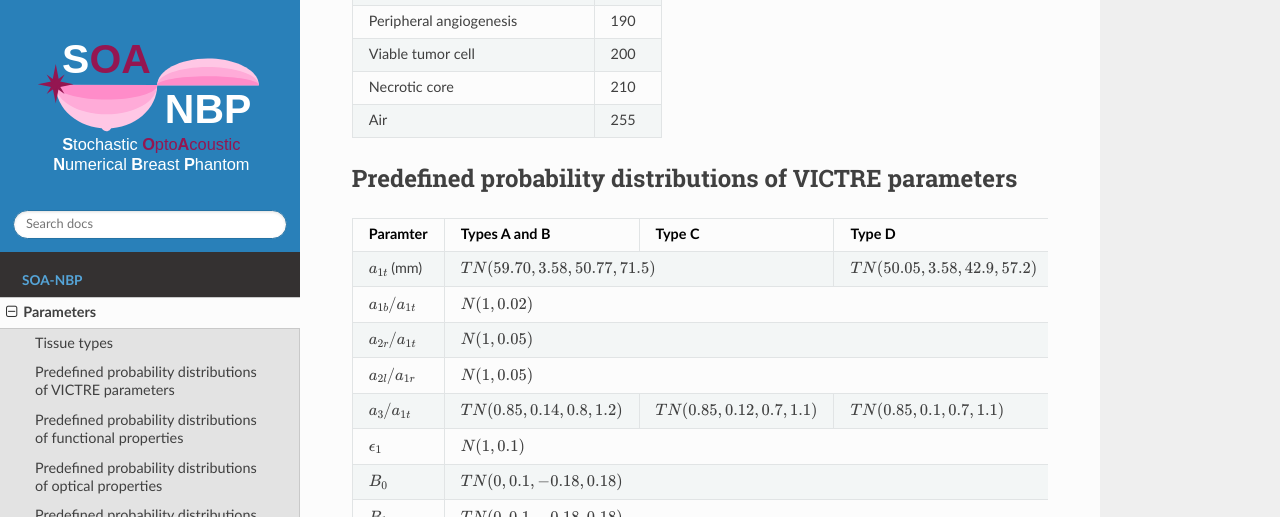
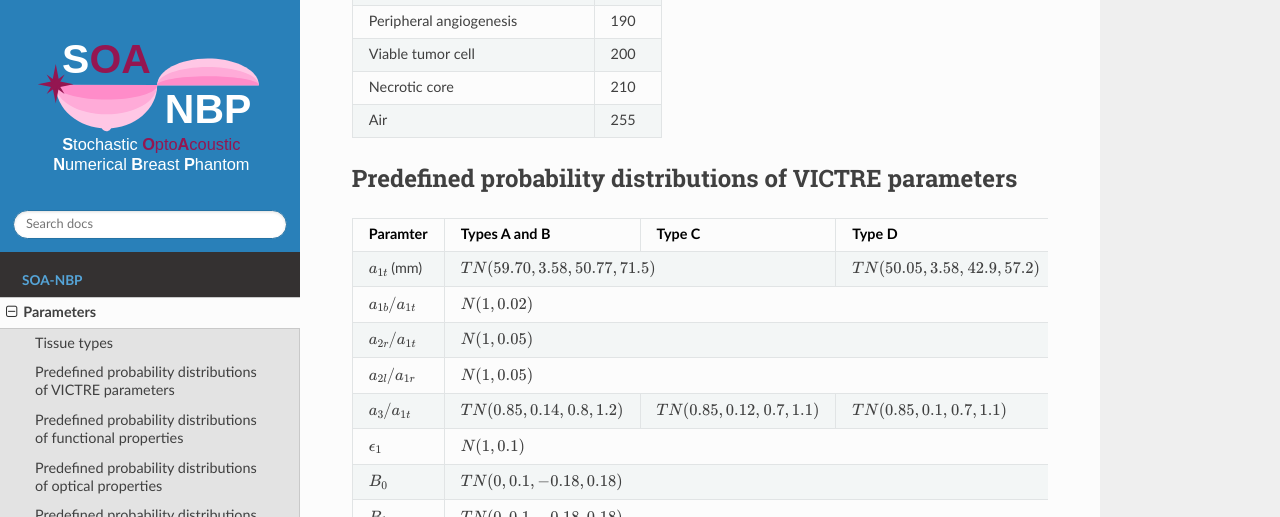
Before and after one commit to seonyeong-park/soa-nbp-tutorial, a Sphinx documentation site: the page built from docs/source/soa-nbp/parameters.rst, in a window 1280 px wide and 900 px high, scrolled down 607 px. Shown: the top 517 px of the window. Built offline with Sphinx 7.4.7 and the Read the Docs theme 2.0.0, drawn with Linux system fonts in a browser that asks for light colours; pages that are not in the unit, such as notebooks, are missing from menus; part of the change alters nothing that is shown.

```diff
--- a/docs/source/soa-nbp/parameters.rst
+++ b/docs/source/soa-nbp/parameters.rst
@@ -42,29 +42,31 @@ Tissue types
 Predefined probability distributions of VICTRE parameters
 ---------------------------------------------------------
 
-+-----------------------+----------------------------------+----------------------------------+-------------------------------------+
-| Paramter              | Types A and B                    | Type C                           | Type D                              |
-+=======================+==================================+==================================+=====================================+
-| :math:`a_{1t}` (mm)   | :math:`TN(59.70, 3.58, 50.77, 71.5)`                                | :math:`TN(50.05, 3.58, 42.9, 57.2)` |
-+-----------------------+---------------------------------------------------------------------+-------------------------------------+
-| :math:`a_{1b}/a_{1t}` | :math:`N(1, 0.02)`                                                                                        |
-+-----------------------+-----------------------------------------------------------------------------------------------------------+
-| :math:`a_{2r}/a_{1t}` | :math:`N(1, 0.05)`                                                                                        |
-+-----------------------+-----------------------------------------------------------------------------------------------------------+
-| :math:`a_{2l}/a_{1r}` | :math:`N(1, 0.05)`                                                                                        |
-+-----------------------+----------------------------------+----------------------------------+-------------------------------------+
-| :math:`a_{3}/a_{1t}`  | :math:`TN(0.85, 0.14, 0.8, 1.2)` | :math:`TN(0.85, 0.12, 0.7, 1.1)` | :math:`TN(0.85, 0.1, 0.7, 1.1)`     |
-+-----------------------+----------------------------------+----------------------------------+-------------------------------------+
-| :math:`\epsilon_{1}`  | :math:`N(1, 0.1)`                                                                                         |
-+-----------------------+-----------------------------------------------------------------------------------------------------------+
-| :math:`B_{0}`         | :math:`TN(0, 0.1, -0.18, 0.18)`                                                                           |
-+-----------------------+-----------------------------------------------------------------------------------------------------------+
-| :math:`B_{1}`         | :math:`TN(0, 0.1, -0.18, 0.18)`                                                                           |
-+-----------------------+-----------------------------------------------------------------------------------------------------------+
-| :math:`H_{0}`         | :math:`TN(0, 0.15, -0.11, 0.11)`                                                                          |
-+-----------------------+-----------------------------------------------------------------------------------------------------------+
-| :math:`H_{1}`         | :math:`TN(0, 0.25, -0.3, 0.3)`                                                                            |
-+-----------------------+-----------------------------------------------------------------------------------------------------------+
++-----------------------+------------------------+------------------------+-------------------------+
+| Paramter              | Types A and B          | Type C                 | Type D                  |
++=======================+========================+========================+=========================+
+| :math:`a_{1t}` (mm)   | :math:`TN(59.70, 3.58, 50.77, 71.5)`            | :math:`TN(50.05, 3.58,` |
+|                       |                                                 | :math:`42.9, 57.2)`     |
++-----------------------+-------------------------------------------------+-------------------------+
+| :math:`a_{1b}/a_{1t}` | :math:`N(1, 0.02)`                                                        |
++-----------------------+---------------------------------------------------------------------------+
+| :math:`a_{2r}/a_{1t}` | :math:`N(1, 0.05)`                                                        |
++-----------------------+---------------------------------------------------------------------------+
+| :math:`a_{2l}/a_{1r}` | :math:`N(1, 0.05)`                                                        |
++-----------------------+------------------------+------------------------+-------------------------+
+| :math:`a_{3}/a_{1t}`  | :math:`TN(0.85, 0.14,` | :math:`TN(0.85, 0.12,` | :math:`TN(0.85, 0.1,`   |
+|                       | :math:`0.8, 1.2)`      | :math:`0.7, 1.1)`      | :math:`0.7, 1.1)`       |
++-----------------------+------------------------+------------------------+-------------------------+
+| :math:`\epsilon_{1}`  | :math:`N(1, 0.1)`                                                         |
++-----------------------+---------------------------------------------------------------------------+
+| :math:`B_{0}`         | :math:`TN(0, 0.1, -0.18, 0.18)`                                           |
++-----------------------+---------------------------------------------------------------------------+
+| :math:`B_{1}`         | :math:`TN(0, 0.1, -0.18, 0.18)`                                           |
++-----------------------+---------------------------------------------------------------------------+
+| :math:`H_{0}`         | :math:`TN(0, 0.15, -0.11, 0.11)`                                          |
++-----------------------+---------------------------------------------------------------------------+
+| :math:`H_{1}`         | :math:`TN(0, 0.25, -0.3, 0.3)`                                            |
++-----------------------+---------------------------------------------------------------------------+
 :math:`N(\mu,\sigma)`: Gaussian distribution with mean :math:`\mu` and standard deviation :math:`\sigma`.
 :math:`TN(\mu,\sigma,a,b)`: truncated Gaussian distribution in interval :math:`(a,b)`.
 For hemispherical shapes (:math:`a_{1t}=a_{1b}=a_{2r}=a_{2l}=a_{3}`), the :math:`\epsilon_{1}` value is set to “1,” and the :math:`B_{0}`, :math:`B_{1}`, :math:`H_{0}`, and :math:`H_{1}` values are set to “0.”
```
